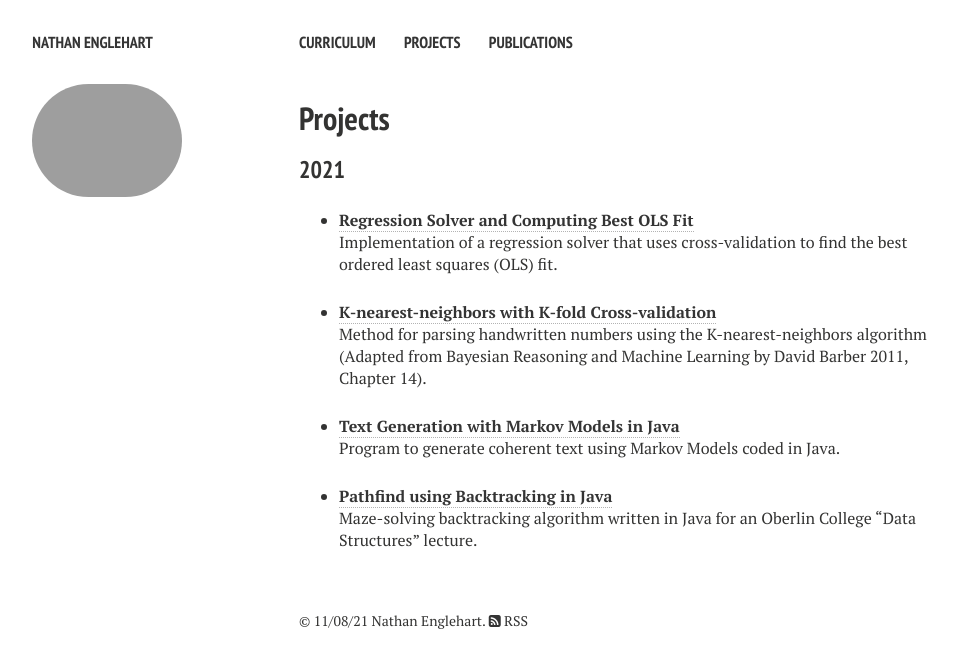
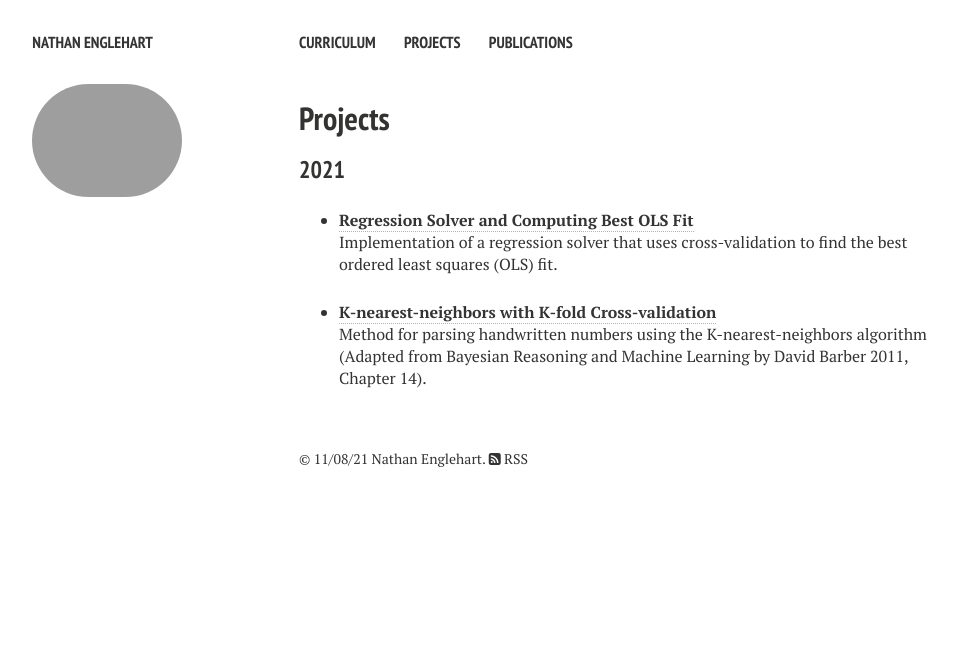
Before and after one commit to nathanenglehart/nathanenglehart.github.io, a Jekyll site: the page built from projects.md, in a window 1280 px wide. Shown: the top 668 px of the page, without its empty margins (21-979 px from the left). Built offline with Jekyll 4.4.1, drawn with Linux system fonts in a browser that asks for light colours; nearby versions of some CDN libraries.

Commit message:
Update projects.md

```diff
--- a/projects.md
+++ b/projects.md
@@ -14,9 +14,3 @@ Implementation of a regression solver that uses cross-validation to find the bes
 
 * [**K-nearest-neighbors with K-fold Cross-validation**](https://nathanenglehart.github.io/projects/knn)<br>
 Method for parsing handwritten numbers using the K-nearest-neighbors algorithm (Adapted from Bayesian Reasoning and Machine Learning by David Barber 2011, Chapter 14).
-
-* [**Text Generation with Markov Models in Java**](https://nathanenglehart.github.io/projects/markovmodels)<br>
-Program to generate coherent text using Markov Models coded in Java.
-
-* [**Pathfind using Backtracking in Java**](https://nathanenglehart.github.io/projects/pathfinding)<br>
-Maze-solving backtracking algorithm written in Java for an Oberlin College "Data Structures" lecture.
```
